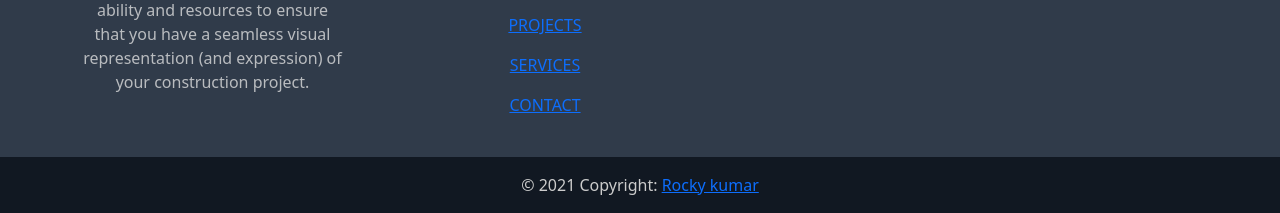
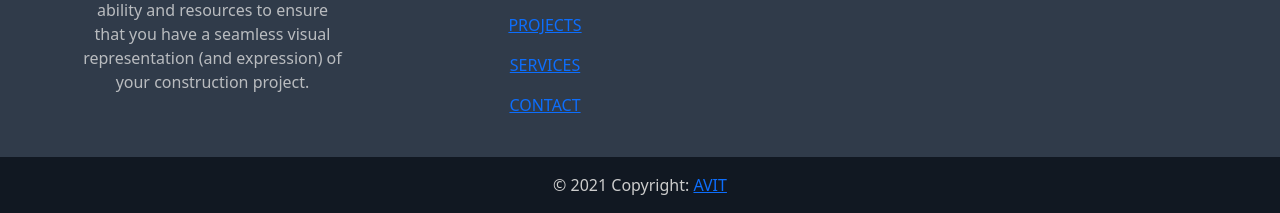
Before and after one commit to rockykumar8051/bim-singapore.com, a plain HTML site: page index.html in a window 1280 px wide. Shown: the part 5892-6105 px from the top of the page. Drawn offline with nearby package versions, Linux system fonts and the light colour scheme.

Commit message:
Update index.html

```diff
--- a/index.html
+++ b/index.html
@@ -771,7 +771,7 @@
   <!-- Copyright -->
   <div class=" container-fluid  footer-copyright text-center py-3" style="background-color: #111822 ; color: #ccc;">©
     2021 Copyright:
-    <a href="https://www.linkedin.com/in/rocky-kumar-3b6209145/">Rocky kumar</a>
+    <a href="https://www.avitsoftware.com/">AVIT</a>
   </div>
 
 
```
